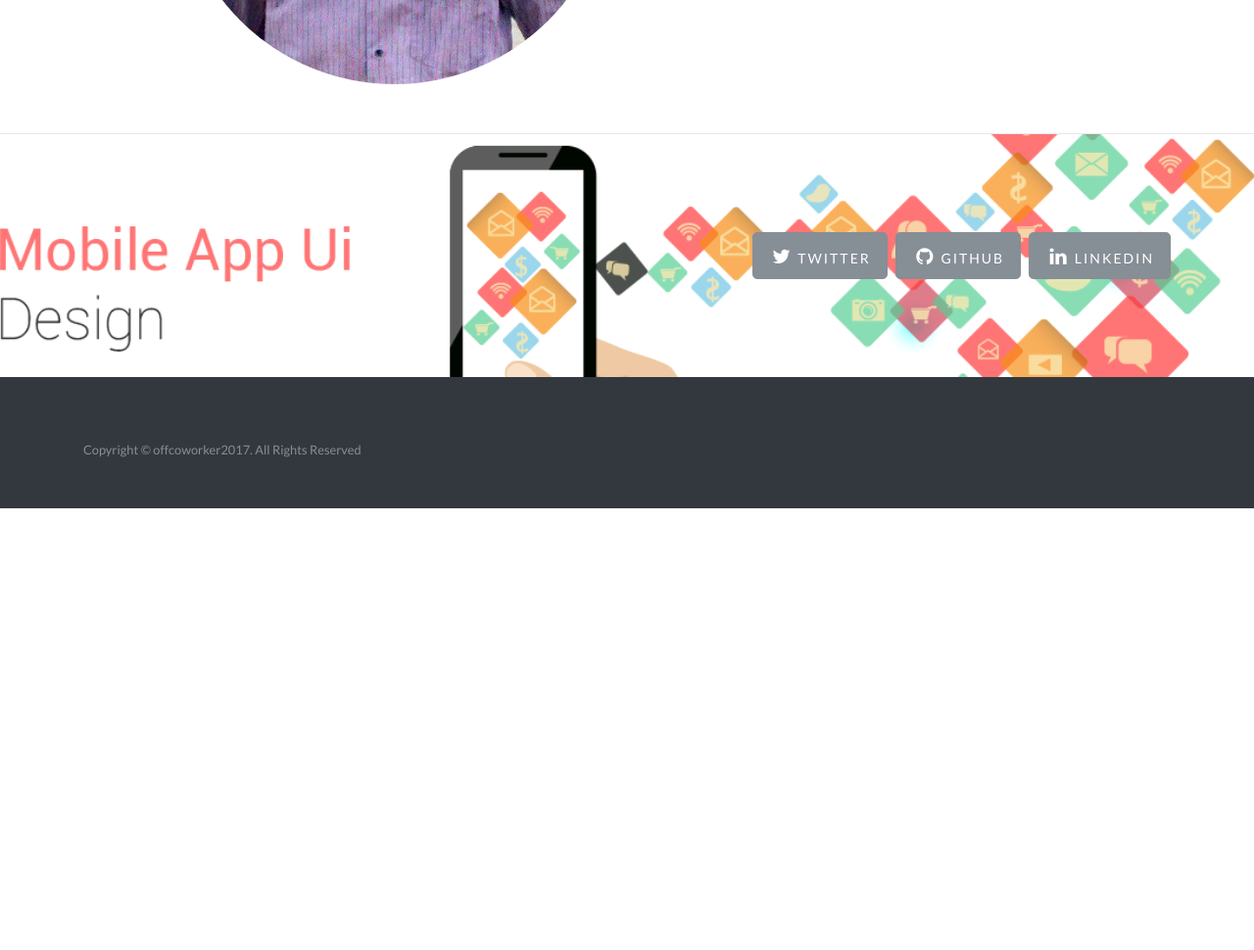
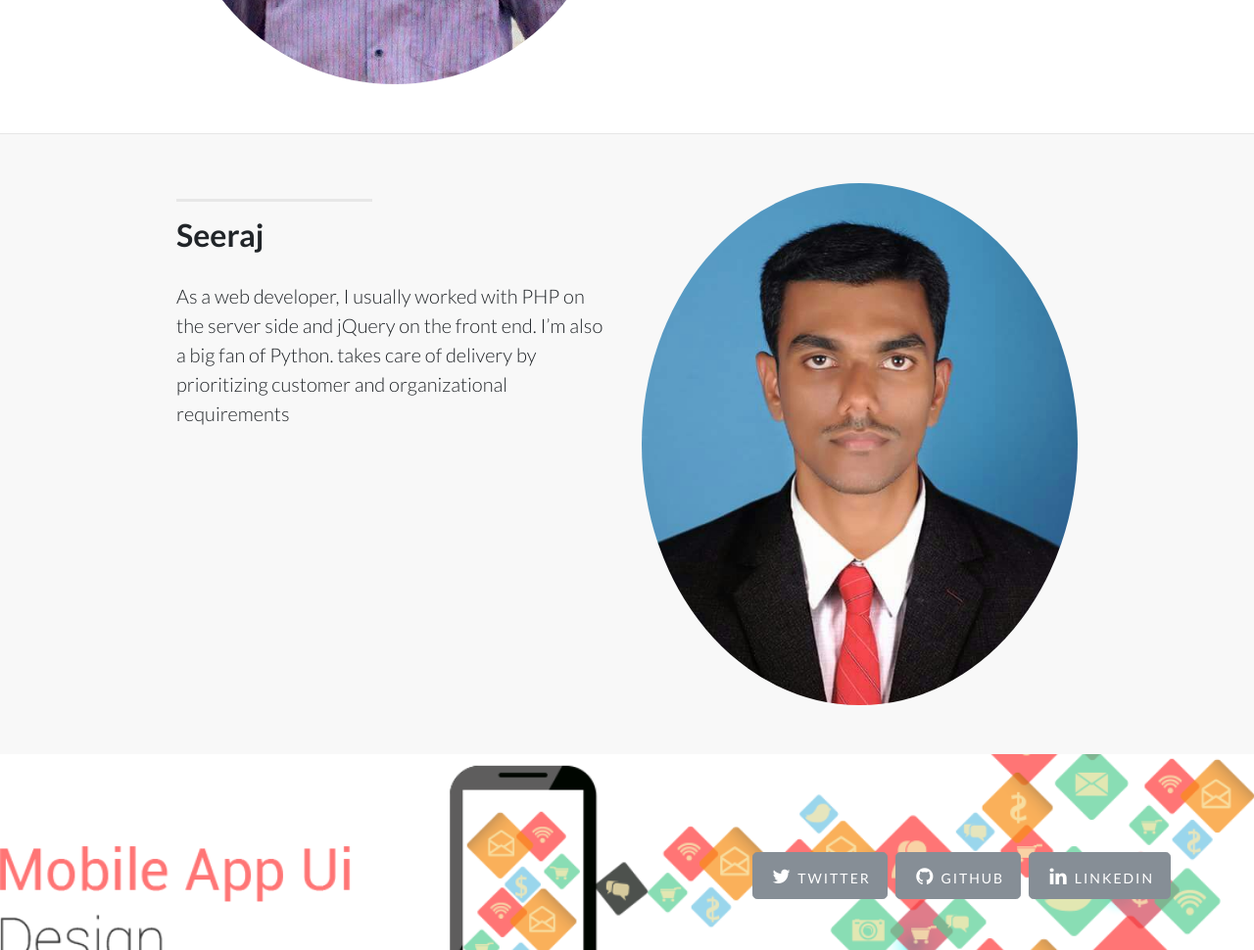
Before and after one commit to thanseehabdulla/offcoworkerteam, a website: page index.html in a window 1280 px wide. Shown: the part 2720-3690 px from the top of the page at 98% size. Before the commit the page ends 3239 px from the top, so only its background shows below. Drawn offline with nearby package versions, Linux system fonts and the light colour scheme.

Commit message:
new member added

```diff
--- a/index.html
+++ b/index.html
@@ -200,6 +200,31 @@
 
     </section>
 
+
+    <section class="content-section-a">
+
+
+      <div id ="Contact us" class="container">
+
+        <div class="row">
+          <div class="col-lg-5 ml-auto">
+            <hr class="section-heading-spacer">
+            <div class="clearfix"></div>
+            <h2 class="section-heading">Seeraj </h2>
+            <p class="lead">
+              As a web developer, I usually worked with PHP on the server side and jQuery on the front end. I’m also a big fan of Python. takes care of delivery by prioritizing customer and organizational requirements</p>
+          </div>
+          <div class="col-lg-5 mr-auto ">
+            <img class="img-fluid" src="img/sreeraj.jpeg" style="border-radius: 50%;position: relative;float: right" alt="">
+          </div>
+        </div>
+
+      </div>
+      <!-- /.container -->
+
+    </section>
+
+
     <!-- /.content-section-a -->
 
     <aside class="banner">
```
Also changed, not shown: img/sreeraj.jpeg (added).
